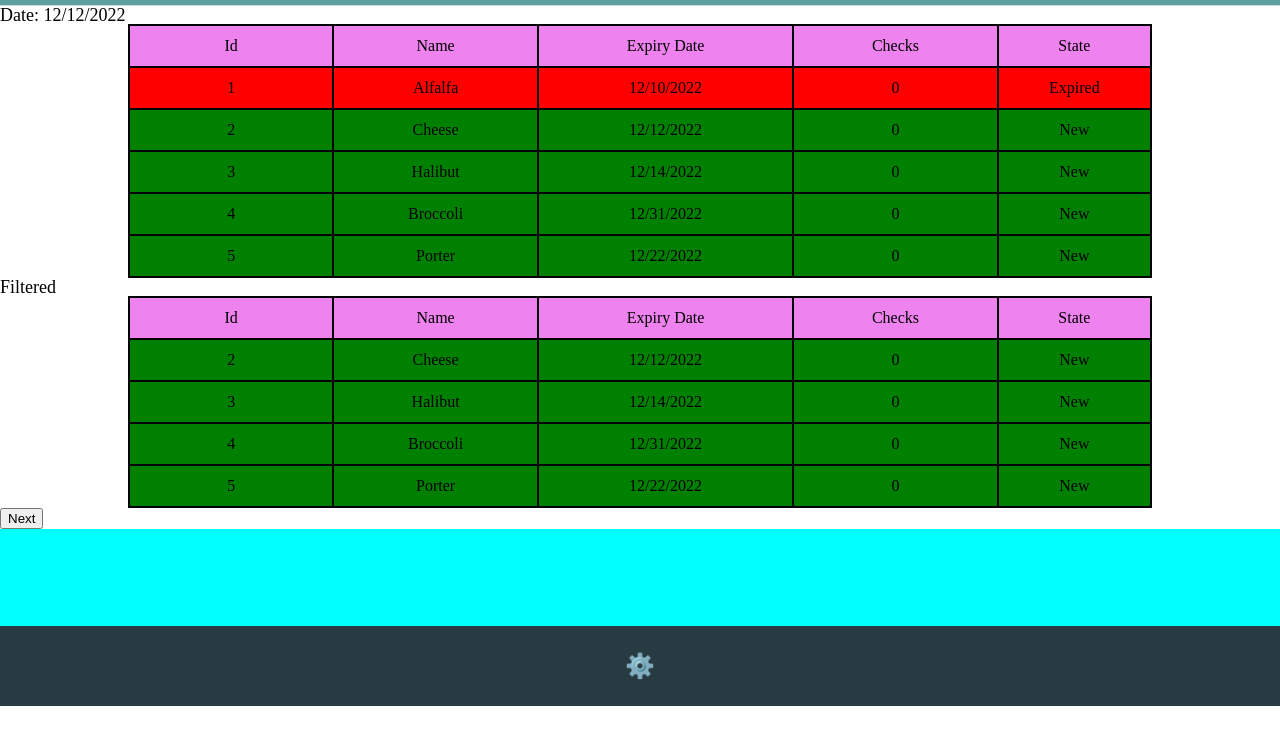
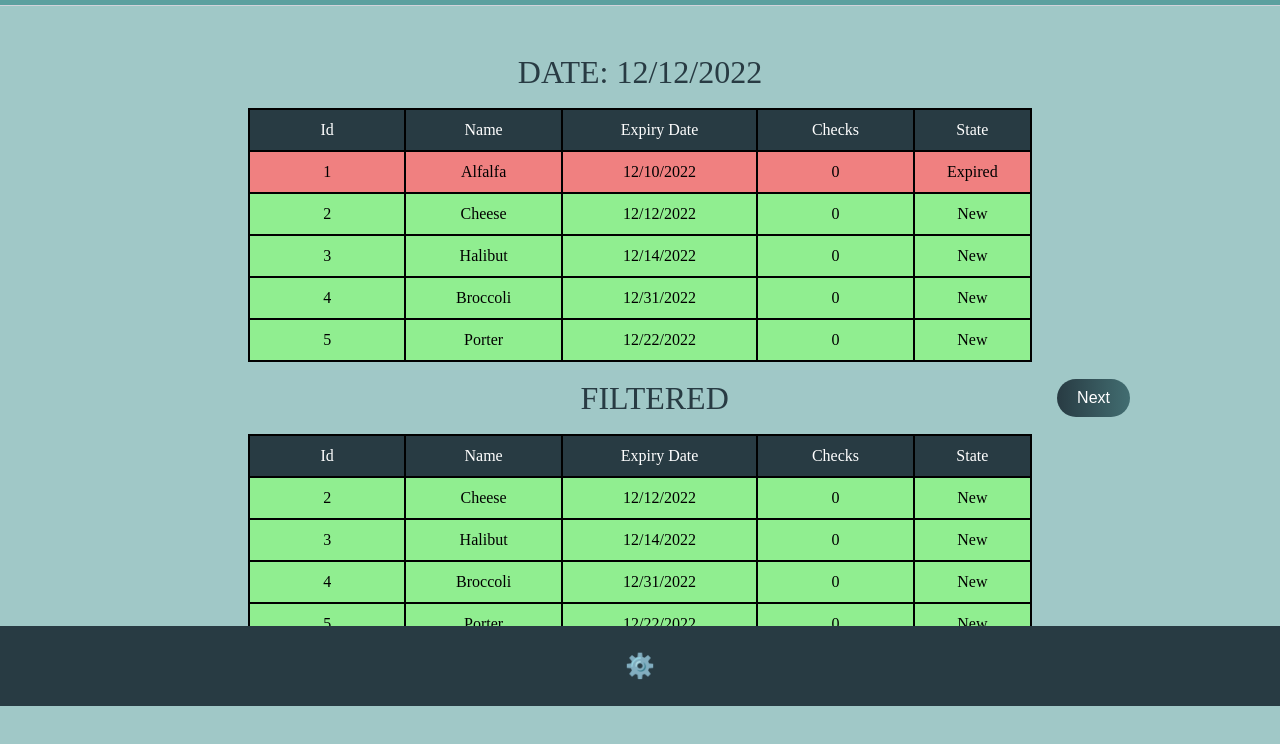
Before and after one commit to CristianoFFinotto/project-market-v2-html-css-js, a plain HTML site: page index.html in a window 1280 px wide. Shown: the part 94-838 px from the top of the page. Before the commit the page ends 800 px from the top, so only its background shows below. Drawn offline with Linux system fonts and the light colour scheme.

Commit message:
Added style (buttons, title, subtitle )

```diff
--- a/index.html
+++ b/index.html
@@ -67,7 +67,6 @@
       </div>
       </form>
       <section id="content"></section>
-      <div class="ender"></div>
     </main>
     <script type="module" src="./scripts/main.mjs"></script>
   </body>
--- a/scripts/functions.mjs
+++ b/scripts/functions.mjs
@@ -224,19 +224,25 @@ export let printContent = (itemArray, currentDate, sectionId, nodeContent) => {
 	/* Create title with current date */
 	let title = document.createElement("h2");
 	title.textContent = `Date: ${currentDate.toLocaleDateString()}`;
+	title.classList.add("text-table");
 	sectionContent.appendChild(title);
 
 	createTable(itemArray, sectionContent);
+
+	/* Container of subtitle and buttons */
+	let buttonDiv = document.createElement("div");
+	buttonDiv.classList.add("flex-container");
+
+
 	/* Table FIltered */
 	let filtered = document.createElement("h2");
 	filtered.textContent = "Filtered";
-	sectionContent.appendChild(filtered);
-
-	createTable(itemArray.filter(checkItem), sectionContent);
+	filtered.classList.add("text-table");
 
 	/* Add Buttons */
 	let buttonNext = document.createElement("button");
 	buttonNext.textContent = "Next";
+	buttonNext.classList.add("button");
 	buttonNext.onclick = function() {
 		let nextSection = document.getElementById(sectionId - 1);
 
@@ -244,11 +250,12 @@ export let printContent = (itemArray, currentDate, sectionId, nodeContent) => {
 		nextSection.classList.remove("d-none")
 	}
 	if(sectionId === 1){
-	   buttonNext.classList.add("d-none");
+	   buttonNext.classList.add("v-hidden");
 	}
 
 	let buttonPrevious = document.createElement("button");
 	buttonPrevious.textContent = "Previous";
+	buttonPrevious.classList.add("button");
 	buttonPrevious.onclick = function() {
 		if(sectionId + 1 <= cnf.weeksRuntime){
 		let previousSection = document.getElementById(sectionId + 1);
@@ -258,11 +265,16 @@ export let printContent = (itemArray, currentDate, sectionId, nodeContent) => {
 		}
 	}
 	if(sectionId === cnf.weeksRuntime){
-	   buttonPrevious.classList.add("d-none");
+	   buttonPrevious.classList.add("v-hidden");
 	}
 
-	sectionContent.appendChild(buttonPrevious);
-	sectionContent.appendChild(buttonNext);
+	buttonDiv.appendChild(buttonPrevious);
+	buttonDiv.appendChild(filtered);
+	buttonDiv.appendChild(buttonNext);
+
+	sectionContent.appendChild(buttonDiv);
+
+	createTable(itemArray.filter(checkItem), sectionContent);
 
 	nodeContent.appendChild(sectionContent);
 };
--- a/styles/style.css
+++ b/styles/style.css
@@ -73,6 +73,7 @@ button.setting-btn {
   margin-right: 45%;
   background-color: transparent;
   border: none;
+  cursor: pointer;
 }
 
 
@@ -196,7 +197,8 @@ table {
 }
 
 thead {
-  background-color: violet;
+  color: white;
+  background-color: #283b43;
   line-height: 40px;
 }
 
@@ -211,10 +213,10 @@ th {
   line-height: 5vh;
 }
 
+#content {
+  padding: 30px 0 100px 0;
+  background-color: #5ca09f94;
 
-.ender {
-  height: 150px;
-  background-color: aqua;
 }
 
 /* Javascript DOM manipulation */
@@ -222,19 +224,19 @@ th {
 /* classes added to change the background color of the state th based on the item state */
 
 .green {
-  background-color: green; /* new */
+  background-color: lightgreen; /* new */
 }
 
 .yellow {
-  background-color: yellow; /* valid */
+  background-color: lightyellow; /* valid */
 }
 
 .orange {
-  background-color: orange; /* old */
+  background-color: lightsalmon; /* old */
 }
 
 .red {
-  background-color: red; /* expired */
+  background-color: lightcoral; /* expired */
 }
 
 .transparent {
@@ -244,6 +246,42 @@ th {
 /* Class for hide elements*/
 .d-none {
   display: none;
+}
+.v-hidden {
+  visibility: hidden;
+}
+
+/* Style text table */
+.text-table {
+  text-align: center;
+  font-size: 2em;
+  margin: 20px 0;
+  text-transform: uppercase;
+  color: #283b43;
+}
+
+/* Style button */
+.button {
+  padding: 5px 10px;
+  font-size: 0.7em;
+  border-radius: 20px;
+  background-image: linear-gradient(to right, #283b43, #5CA09F);
+  background-size: 200% auto;
+  color: white;
+  border: none;
+  cursor: pointer;
+  transition: background-position 0.8s;
+}
+.button:hover{
+  background-position: right center;
+}
+
+/* Flex display for positioning of buttons and subtitle */
+.flex-container {
+  display: flex;
+  flex-direction: row;
+  align-items: center;
+  justify-content: space-between;
 }
 
 
@@ -262,40 +300,41 @@ th {
   background-color: lightcoral;
 }
 
-@media screen and (min-width: 480px) {
+/* Small devices (landscape phones, 576px and up) */
+@media (min-width: 576px) {
 
-   }
-/* Small devices (landscape phones, 576px and up) */
-/* @media (min-width: 576px) {
-    }
- */
-/* // Medium devices (tablets, 768px and up)
-@media (min-width: 768px) { ... }
+  .button {
+    padding: 10px 20px;
+    font-size: 1em;
+    border-radius: 20px;
+  }
+}
 
-// Large devices (desktops, 992px and up)
-@media (min-width: 992px) { ... }
+/* Medium devices (tablets, 768px and up) */
+@media (min-width: 768px) {
+  #content{
+    padding: 30px 50px 100px 50px;
+  }
 
-// X-Large devices (large desktops, 1200px and up)
-@media (min-width: 1200px) { ... }
-
-// XX-Large devices (larger desktops, 1400px and up)
-@media (min-width: 1400px) { ... } */
-
- .next-button {
-     width: auto;
-     float: right;
-     border-radius: 50px 50px;
  }
 
- .title {
-     text-align: center;
-     font-size: 2em;
+/* Large devices (desktops, 992px and up) */
+@media (min-width: 992px) {
+  #content {
+    padding: 30px 100px 100px 100px;
+  }
+
  }
 
- .button {
-     font-size: 1em;
-     background-color: #283b43;
-     color: white;
-     padding: 10px 20px;
-     border-radius: 50px 50px;
+/* X-Large devices (large desktops, 1200px and up) */
+@media (min-width: 1200px) {
+  #content {
+    padding: 30px 150px 100px 150px;
+  }
+
  }
+
+/* XX-Large devices (larger desktops, 1400px and up) */
+@media (min-width: 1400px) {
+
+ }
```
